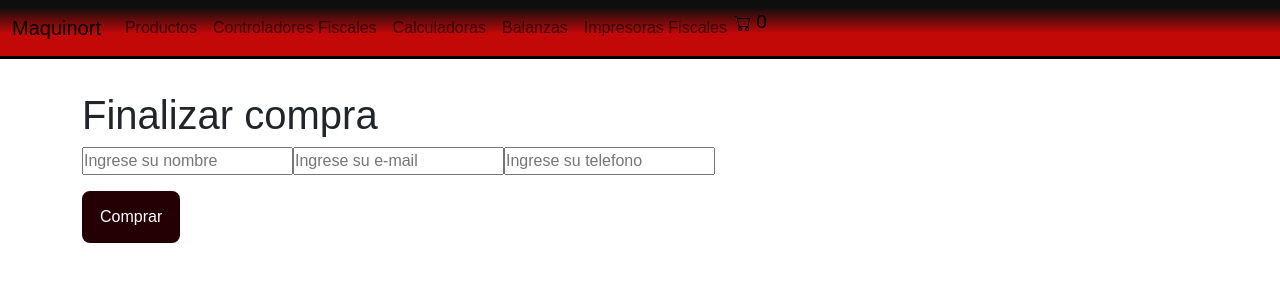
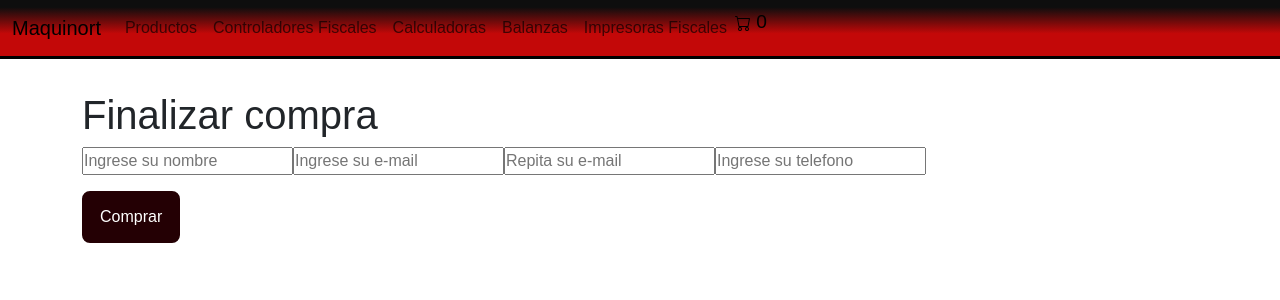
Before and after one commit to jpcaponetto/PreEntregas_React, a React (Create React App) app: page /checkout in a window 1280 px wide. Shown: the top 300 px of the page. Built offline with nearby package versions, Linux system fonts and the light colour scheme.

Commit message:
agregando repetir email al checkout

```diff
--- a/src/Components/Checkout/Checkout.jsx
+++ b/src/Components/Checkout/Checkout.jsx
@@ -42,6 +42,7 @@ const Checkout = () => {
         <form className='formulario' onSubmit={handleSubmit(compra)}>
             <input type='text' placeholder='Ingrese su nombre' {...register("nombre")} />
             <input type='email' placeholder='Ingrese su e-mail' {...register("email")} />
+            <input type='email' placeholder='Repita su e-mail' {...register("email")} />
             <input type='phone' placeholder='Ingrese su telefono' {...register("telefono")} />
 
             <button className='enviar' type='submit'>Comprar</button>
```
